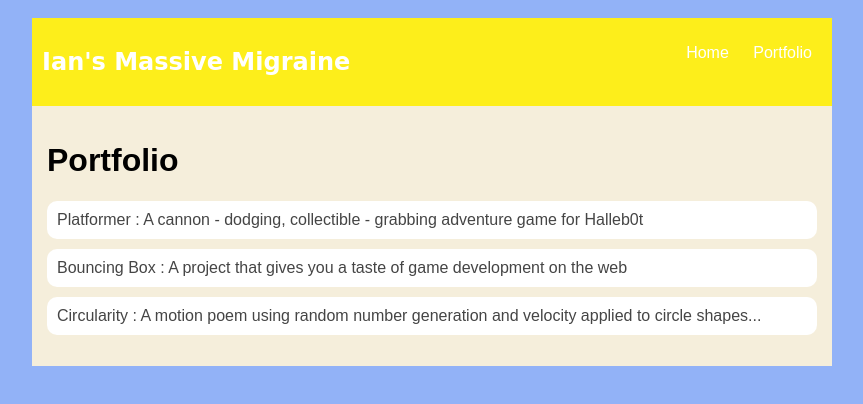
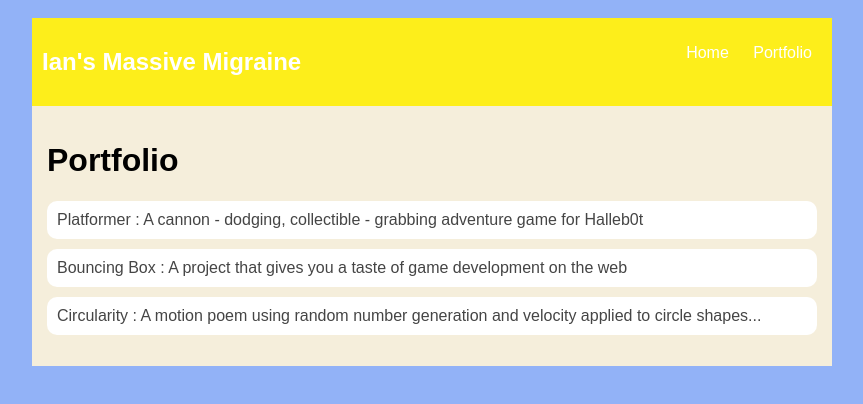
Before and after one commit to Ianlongsam/IanSam2.github.io, a plain HTML site: page portfolio.html in a window 1280 px wide. Shown: the whole page, without its empty margins (208-1071 px from the left). Drawn offline with Linux system fonts and the light colour scheme.

Commit message:
add portfolio.html file

```diff
--- a/portfolio.html
+++ b/portfolio.html
@@ -2,12 +2,8 @@
 <html>
 
 <head>
-    <title id="yummy">Ian's suppaduppa amazing, maybe so, Website</title>
+    <title>Ian's suppaduppa amazing, maybe so, Website</title>
     <style type="text/css">
-        #yummy {
-            font-family: "Brush Script MT", cursive;
-        }
-
         body {
             background: rgba(28, 95, 240, 0.479);
             color: rgb(45, 45, 45);
@@ -97,7 +93,7 @@
 <body>
     <div id="all-contents">
         <nav>
-            <h1 id="yummy">Ian's Massive Migraine</h1>
+            <h1>Ian's Massive Migraine</h1>
             <ul id="nav-ul">
                 <li class="nav-li">
                     <a class="nav-a" href="index.html">Home</a>
```
